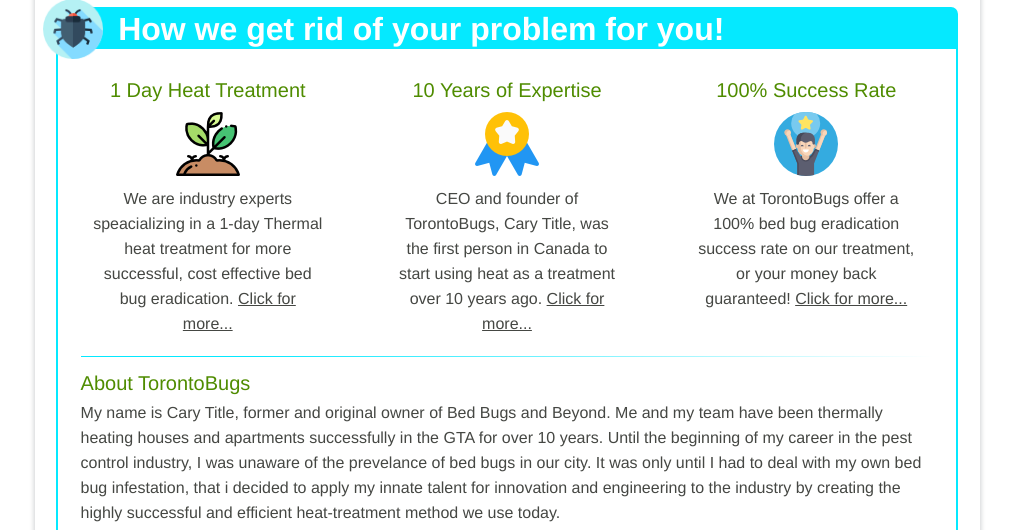
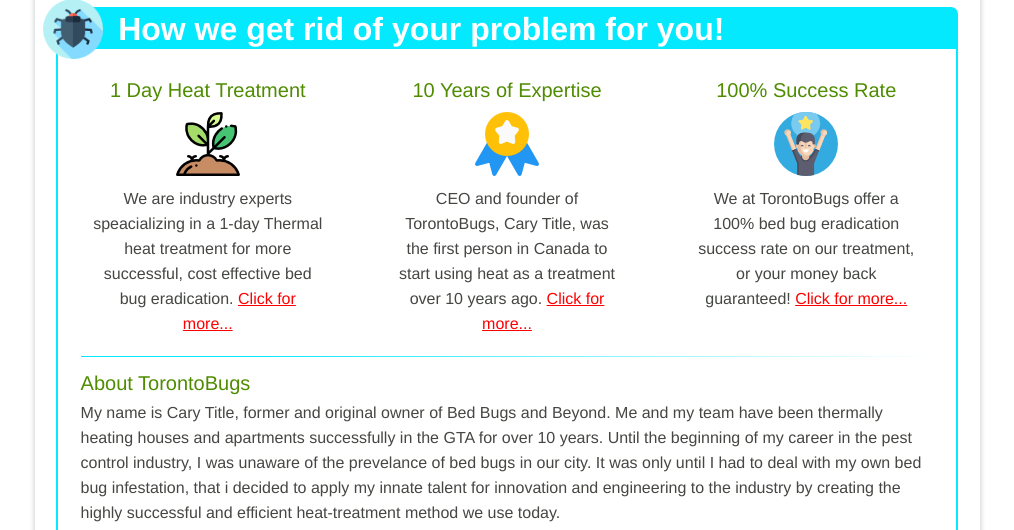
Before and after one commit to ProdiGenius/gtabedbugs1, a PHP site: page / in a window 1280 px wide. Shown: the part 603-1133 px from the top of the page, without its empty margins (133-1147 px from the left). Run offline with PHP 8.4, Linux system fonts and the light colour scheme; some libraries are stand-ins or nearby versions.

Commit message:
color change

```diff
--- a/index.php
+++ b/index.php
@@ -76,7 +76,7 @@
 					<a href="#media-box1">
 						<h1>1 Day Heat Treatment</h1>
 						<img src="media/plant.png">
-						<p>We are industry experts speacializing in a 1-day Thermal heat treatment for more successful, cost effective bed bug eradication. <span style="text-decoration: underline;">Click for more...</span></p>
+						<p>We are industry experts speacializing in a 1-day Thermal heat treatment for more successful, cost effective bed bug eradication. <span style="text-decoration: underline; color: red;">Click for more...</span></p>
 					</a>
 				</div>
 
@@ -84,7 +84,7 @@
 					<a href="#media-box2">
 						<h1>10 Years of Expertise</h1>
 						<img src="media/ribbon.png">
-						<p>CEO and founder of TorontoBugs, Cary Title, was the first person in Canada to start using heat as a treatment over 10 years ago. <span style="text-decoration: underline;">Click for more...</span></p>
+						<p>CEO and founder of TorontoBugs, Cary Title, was the first person in Canada to start using heat as a treatment over 10 years ago. <span style="text-decoration: underline; color: red;">Click for more...</span></p>
 					</a>
 				</div>
 
@@ -92,7 +92,7 @@
 					<a href="#media-box3">
 						<h1>100% Success Rate</h1>
 						<img src="media/winner.png">
-						<p>We at TorontoBugs offer a 100% bed bug eradication success rate on our treatment, or your money back guaranteed! <span style="text-decoration: underline;">Click for more...</span></p>
+						<p>We at TorontoBugs offer a 100% bed bug eradication success rate on our treatment, or your money back guaranteed! <span style="text-decoration: underline; color: red;">Click for more...</span></p>
 					</a>
 				</div>
 
```
